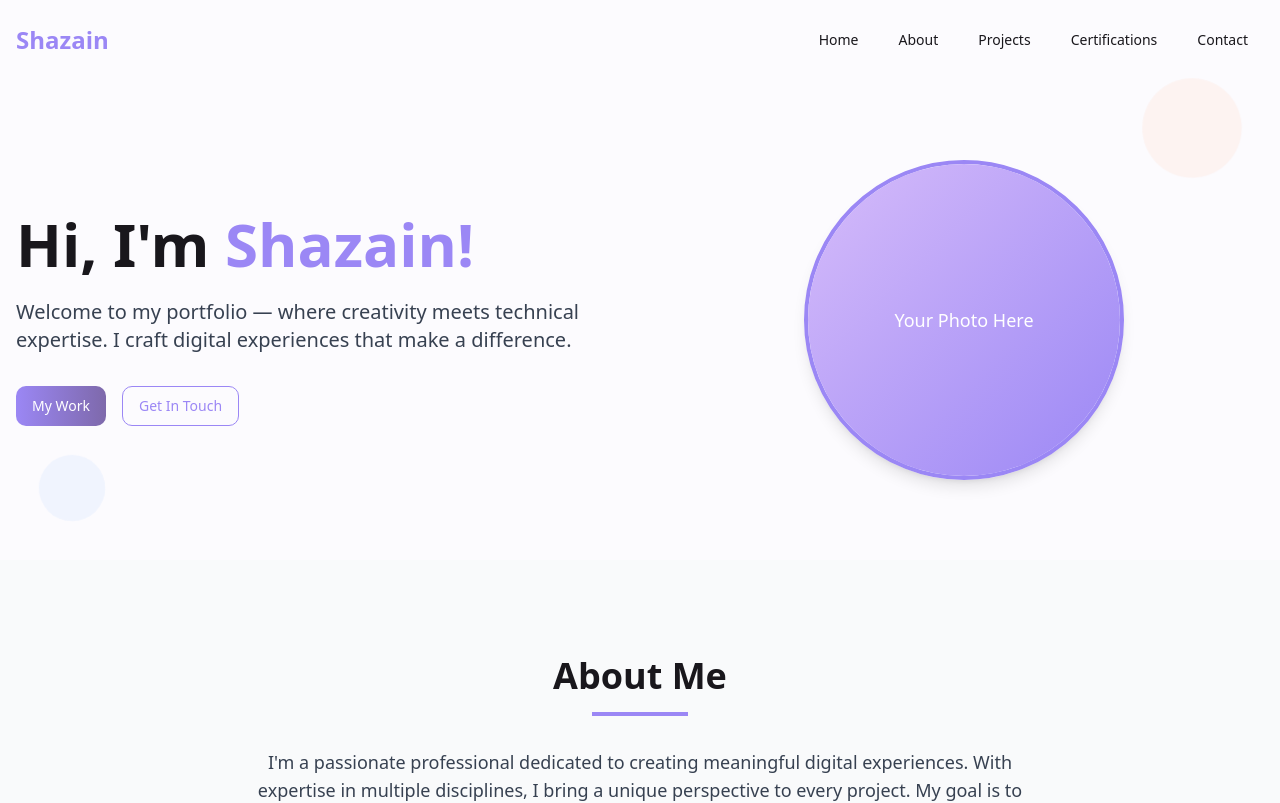
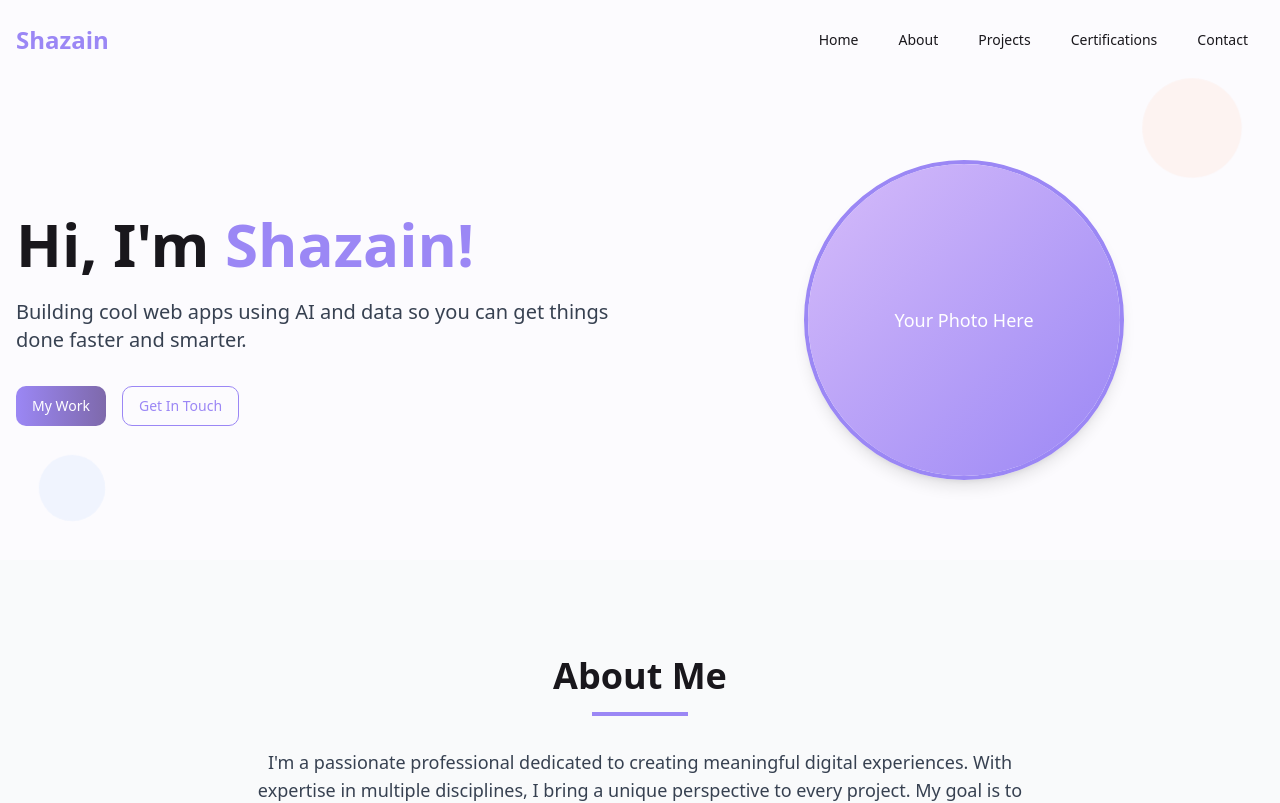
Before and after one commit to devShazain/shazain-portfolio-hub, a React (Vite) app: page / in a window 1280 px wide. Shown: the top 803 px of the page. Built offline with nearby package versions, Linux system fonts and the light colour scheme.

Commit message:
Visual edit in Lovable
Edited UI in Lovable

```diff
--- a/src/components/Hero.tsx
+++ b/src/components/Hero.tsx
@@ -1,19 +1,13 @@
-
 import { Button } from "@/components/ui/button";
-
 const Hero = () => {
-  return (
-    <section id="home" className="relative pt-32 pb-16 md:pt-40 md:pb-20">
+  return <section id="home" className="relative pt-32 pb-16 md:pt-40 md:pb-20">
       <div className="container mx-auto px-4">
         <div className="flex flex-col md:flex-row items-center gap-8 md:gap-12">
           <div className="w-full md:w-1/2 space-y-6 animate-fade-in">
             <h1 className="text-4xl md:text-5xl lg:text-6xl font-bold leading-tight">
               Hi, I'm <span className="text-portfolio-purple">Shazain!</span>
             </h1>
-            <p className="text-xl text-gray-700">
-              Welcome to my portfolio — where creativity meets technical expertise.
-              I craft digital experiences that make a difference.
-            </p>
+            <p className="text-xl text-gray-700 font-medium">Building cool web apps using AI and data so you can get things done faster and smarter.</p>
             <div className="flex gap-4 pt-2">
               <Button className="button-gradient" asChild>
                 <a href="#projects">My Work</a>
@@ -37,8 +31,6 @@ const Hero = () => {
         <div className="absolute top-20 right-10 w-24 h-24 bg-portfolio-peach rounded-full opacity-30 animate-pulse-subtle"></div>
         <div className="absolute bottom-10 left-10 w-16 h-16 bg-portfolio-blue rounded-full opacity-30 animate-pulse-subtle"></div>
       </div>
-    </section>
-  );
+    </section>;
 };
-
 export default Hero;
```
